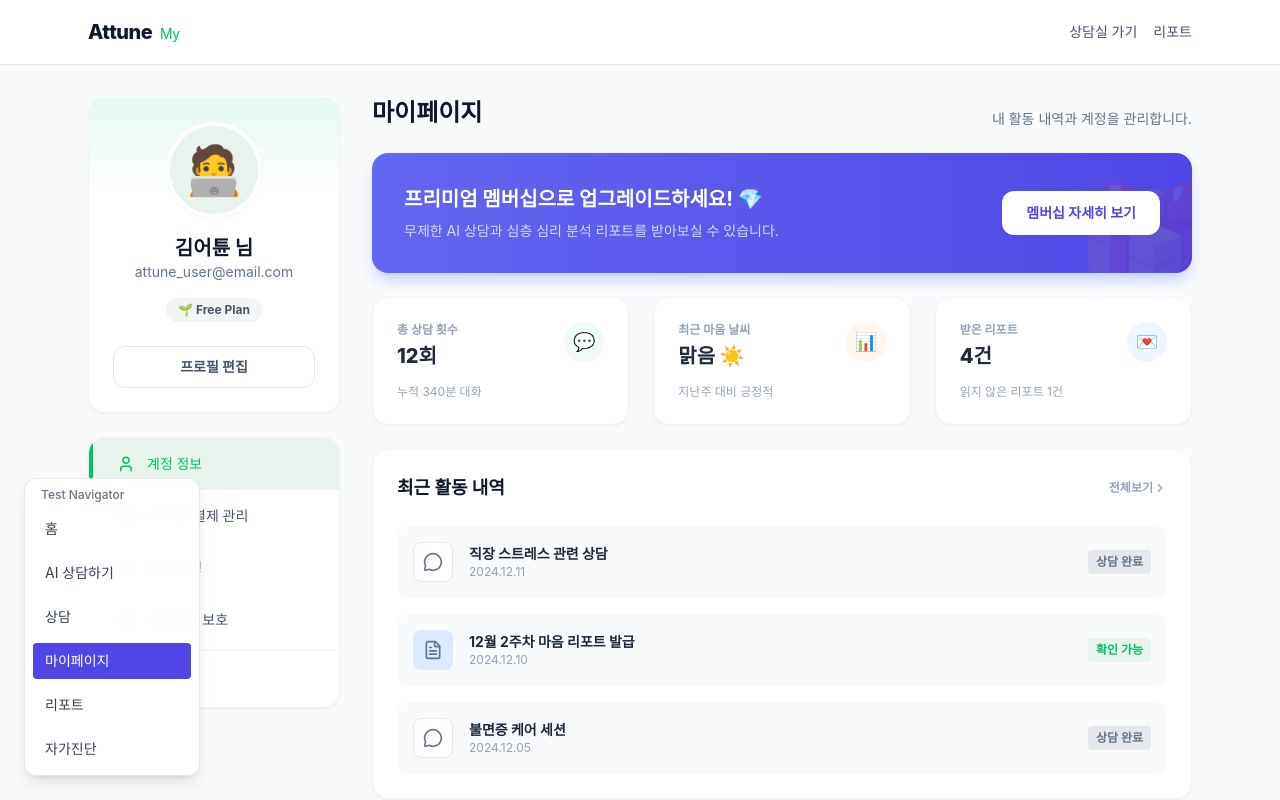
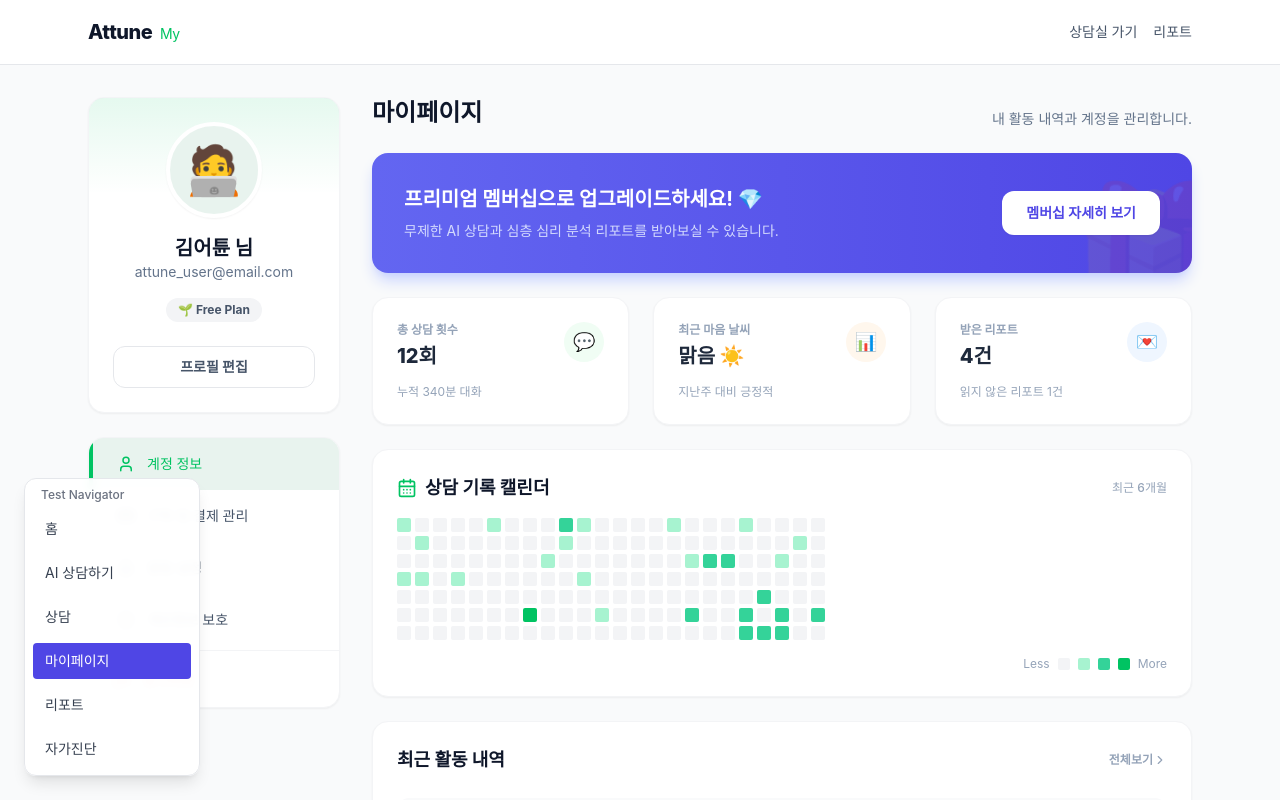
Before and after one commit to SooHwanIT/Attune, a React (Vite) app: page /mypage in a window 1280 px wide. Built offline with nearby package versions, Linux system fonts and the light colour scheme.

Commit message:
add mypage detail

```diff
--- a/src/pages/MyPage.tsx
+++ b/src/pages/MyPage.tsx
@@ -1,5 +1,5 @@
-import React from "react";
-import { Link } from "react-router-dom";
+import { useState } from "react";
+import { Link, useNavigate } from "react-router-dom";
 import {
   User,
   CreditCard,
@@ -8,12 +8,81 @@ import {
   ChevronRight,
   FileText,
   MessageCircle,
-  Shield
+  Shield,
+  CalendarDays,
+  X,            // 닫기 아이콘
+  BarChart2,    // 차트 아이콘
+  ArrowRight,   // 화살표 아이콘
+  Quote         // 인용구 아이콘
 } from "lucide-react";
 
+// --- [Type Definition] 데이터 타입 정의 ---
+interface ActivityData {
+  id: number;
+  type: 'counsel' | 'report';
+  date: string;
+  title: string;
+  status: string;
+  // 모달용 상세 데이터
+  summary?: string;
+  keywords?: string[];
+  score?: number; // 0~100
+  sentiment?: string;
+}
+
+// --- [Mock Data] 활동 내역 데이터 ---
+const mockActivities: ActivityData[] = [
+  {
+    id: 1,
+    type: 'counsel',
+    date: '2024.12.11',
+    title: '직장 스트레스 관련 상담',
+    status: '상담 완료',
+    summary: '최근 프로젝트 마감으로 인한 압박감과 동료와의 소통 부재에 대한 고민을 나누었습니다. 번아웃 초기 증상이 의심되며 휴식이 필요합니다.',
+    keywords: ['#직장', '#압박감', '#번아웃', '#휴식필요'],
+    score: 45,
+    sentiment: '불안/지침'
+  },
+  {
+    id: 2,
+    type: 'report',
+    date: '2024.12.10',
+    title: '12월 2주차 마음 리포트 발급',
+    status: '확인 가능',
+    summary: '지난주 대비 긍정적인 감정 단어 사용이 15% 증가했습니다. 수면 패턴이 규칙적으로 변화하고 있어 심리적 안정감이 높아지고 있습니다.',
+    keywords: ['#회복', '#안정', '#긍정적', '#변화'],
+    score: 78,
+    sentiment: '안정/회복'
+  },
+  {
+    id: 3,
+    type: 'counsel',
+    date: '2024.12.05',
+    title: '불면증 케어 세션',
+    status: '상담 완료',
+    summary: '잠들기 전 스마트폰 사용을 줄이고 명상 가이드를 실천하기로 약속했습니다. 불안감으로 인한 입면 장애가 주된 원인으로 분석됩니다.',
+    keywords: ['#불면증', '#수면위생', '#명상', '#습관'],
+    score: 55,
+    sentiment: '우울/걱정'
+  },
+];
+
 export default function MyPage() {
+  // 모달 상태 관리
+  const [selectedReport, setSelectedReport] = useState<ActivityData | null>(null);
+
+  // 모달 열기
+  const openModal = (activity: ActivityData) => {
+    setSelectedReport(activity);
+  };
+
+  // 모달 닫기
+  const closeModal = () => {
+    setSelectedReport(null);
+  };
+
   return (
-    <div className="min-h-screen bg-gray-50 font-sans text-slate-800 pb-12">
+    <div className="min-h-screen bg-gray-50 font-sans text-slate-800 pb-12 relative">
 
       {/* 1. 헤더 (공통) */}
       <header className="bg-white border-b border-gray-200 sticky top-0 z-30">
@@ -29,33 +98,25 @@ export default function MyPage() {
       </header>
 
       <main className="max-w-6xl mx-auto px-6 py-8">
-
         <div className="grid grid-cols-1 lg:grid-cols-4 gap-8">
 
-          {/* 2. 좌측 사이드바 (프로필 및 메뉴) */}
+          {/* 2. 좌측 사이드바 */}
           <aside className="lg:col-span-1 space-y-6">
-
-            {/* 프로필 카드 */}
             <div className="bg-white rounded-2xl p-6 border border-gray-100 shadow-sm flex flex-col items-center text-center relative overflow-hidden">
                <div className="w-24 h-24 bg-[#E8F3EE] rounded-full flex items-center justify-center text-5xl mb-4 border-4 border-white shadow-sm z-10">
                  🧑‍💻
                </div>
                <h2 className="text-xl font-bold text-slate-900">김어튠 님</h2>
                <p className="text-sm text-slate-500 mb-4">attune_user@email.com</p>
-
                <span className="px-3 py-1 bg-gray-100 text-slate-600 text-xs font-bold rounded-full mb-6">
                  🌱 Free Plan
                </span>
-
                <button className="w-full py-2.5 border border-gray-200 rounded-xl text-sm font-bold text-slate-600 hover:bg-gray-50 transition-colors">
                  프로필 편집
                </button>
-
-               {/* 데코레이션 */}
                <div className="absolute top-0 left-0 w-full h-24 bg-gradient-to-b from-[#00C362]/10 to-transparent"></div>
             </div>
 
-            {/* 네비게이션 메뉴 */}
             <div className="bg-white rounded-2xl border border-gray-100 shadow-sm overflow-hidden">
                <nav className="flex flex-col">
                   <MenuItem icon={<User size={18}/>} label="계정 정보" active />
@@ -71,10 +132,8 @@ export default function MyPage() {
             </div>
           </aside>
 
-
-          {/* 3. 우측 메인 컨텐츠 (대시보드) */}
+          {/* 3. 우측 메인 컨텐츠 */}
           <section className="lg:col-span-3 space-y-6">
-
              {/* 타이틀 */}
              <div className="flex items-end justify-between">
                 <h1 className="text-2xl font-bold text-slate-900">마이페이지</h1>
@@ -92,36 +151,29 @@ export default function MyPage() {
                 <button className="mt-4 md:mt-0 relative z-10 bg-white text-indigo-600 px-6 py-3 rounded-xl font-bold text-sm hover:bg-gray-50 transition-colors shadow-sm whitespace-nowrap">
                    멤버십 자세히 보기
                 </button>
-                {/* 배경 장식 */}
                 <div className="absolute -right-10 -bottom-10 text-9xl opacity-10 group-hover:scale-110 transition-transform">🎁</div>
              </div>
 
              {/* 활동 요약 (Stats Grid) */}
              <div className="grid grid-cols-1 md:grid-cols-3 gap-6">
                 <StatCard
-                  icon="💬"
-                  label="총 상담 횟수"
-                  value="12회"
-                  desc="누적 340분 대화"
+                  icon="💬" label="총 상담 횟수" value="12회" desc="누적 340분 대화"
                   color="bg-green-50 text-green-600"
                 />
                 <StatCard
-                  icon="📊"
-                  label="최근 마음 날씨"
-                  value="맑음 ☀️"
-                  desc="지난주 대비 긍정적"
+                  icon="📊" label="최근 마음 날씨" value="맑음 ☀️" desc="지난주 대비 긍정적"
                   color="bg-orange-50 text-orange-600"
                 />
                 <StatCard
-                  icon="💌"
-                  label="받은 리포트"
-                  value="4건"
-                  desc="읽지 않은 리포트 1건"
+                  icon="💌" label="받은 리포트" value="4건" desc="읽지 않은 리포트 1건"
                   color="bg-blue-50 text-blue-600"
                 />
              </div>
 
-             {/* 최근 활동 내역 */}
+             {/* 상담 기록 캘린더 */}
+             <CounselingCalendar />
+
+             {/* 최근 활동 내역 (클릭 가능하도록 수정) */}
              <div className="bg-white rounded-2xl border border-gray-100 shadow-sm p-6">
                 <div className="flex items-center justify-between mb-6">
                    <h3 className="font-bold text-lg text-slate-900">최근 활동 내역</h3>
@@ -131,37 +183,240 @@ export default function MyPage() {
                 </div>
 
                 <div className="space-y-4">
-                   <ActivityItem
-                     type="counsel"
-                     date="2024.12.11"
-                     title="직장 스트레스 관련 상담"
-                     status="상담 완료"
-                   />
-                   <ActivityItem
-                     type="report"
-                     date="2024.12.10"
-                     title="12월 2주차 마음 리포트 발급"
-                     status="확인 가능"
-                   />
-                   <ActivityItem
-                     type="counsel"
-                     date="2024.12.05"
-                     title="불면증 케어 세션"
-                     status="상담 완료"
-                   />
+                   {mockActivities.map((activity) => (
+                     <ActivityItem
+                        key={activity.id}
+                        data={activity}
+                        onClick={() => openModal(activity)}
+                     />
+                   ))}
                 </div>
              </div>
           </section>
-
         </div>
       </main>
+
+      {/* --- [NEW] 리포트 요약 모달 --- */}
+      {selectedReport && (
+        <ReportSummaryModal
+          data={selectedReport}
+          onClose={closeModal}
+        />
+      )}
+
     </div>
   );
 }
 
 // --- Sub Components ---
 
-// 메뉴 아이템 컴포넌트
+// [NEW] 리포트 요약 모달 컴포넌트
+function ReportSummaryModal({ data, onClose }: { data: ActivityData; onClose: () => void }) {
+  const navigate = useNavigate();
+
+  return (
+    <div className="fixed inset-0 z-50 flex items-center justify-center p-4">
+      {/* Backdrop */}
+      <div className="absolute inset-0 bg-black/40 backdrop-blur-sm transition-opacity" onClick={onClose}></div>
+
+      {/* Modal Content */}
+      <div className="bg-white rounded-3xl shadow-2xl w-full max-w-lg relative z-10 overflow-hidden animate-in fade-in zoom-in-95 duration-200">
+
+        {/* Header */}
+        <div className="px-8 py-6 border-b border-gray-100 flex justify-between items-start bg-gray-50/50">
+          <div>
+            <div className="flex items-center gap-2 mb-2">
+              <span className={`px-2 py-0.5 text-[10px] font-bold rounded border ${
+                data.type === 'counsel'
+                  ? 'bg-blue-50 text-blue-600 border-blue-100'
+                  : 'bg-orange-50 text-orange-600 border-orange-100'
+              }`}>
+                {data.type === 'counsel' ? 'AI 상담 기록' : '정기 리포트'}
+              </span>
+              <span className="text-xs text-slate-400">{data.date}</span>
+            </div>
+            <h2 className="text-xl font-bold text-slate-900 leading-snug">{data.title}</h2>
+          </div>
+          <button onClick={onClose} className="p-2 bg-white hover:bg-gray-100 rounded-full text-slate-400 border border-gray-100 transition-colors">
+            <X size={20} />
+          </button>
+        </div>
+
+        {/* Body */}
+        <div className="p-8 space-y-6">
+
+          {/* Summary */}
+          <div className="relative bg-[#F8FAFC] p-5 rounded-2xl">
+            <Quote size={20} className="text-slate-300 absolute top-4 left-4" />
+            <p className="text-slate-600 text-sm leading-relaxed pl-6 pt-1">
+              {data.summary}
+            </p>
+          </div>
+
+          {/* Stats Grid */}
+          <div className="grid grid-cols-2 gap-4">
+            {/* Sentiment Score */}
+            <div className="border border-gray-100 rounded-xl p-4">
+               <div className="flex items-center gap-2 mb-2 text-slate-500">
+                  <BarChart2 size={16} />
+                  <span className="text-xs font-bold">심리 안정 점수</span>
+               </div>
+               <div className="flex items-end gap-2">
+                  <span className="text-3xl font-extrabold text-slate-800">{data.score}</span>
+                  <span className="text-xs text-slate-400 mb-1.5">/ 100</span>
+               </div>
+               {/* Progress Bar */}
+               <div className="w-full h-1.5 bg-gray-100 rounded-full mt-3 overflow-hidden">
+                  <div
+                    className="h-full bg-[#00C362] rounded-full"
+                    style={{ width: `${data.score}%` }}
+                  ></div>
+               </div>
+            </div>
+
+            {/* Keywords */}
+            <div className="border border-gray-100 rounded-xl p-4">
+               <div className="flex items-center gap-2 mb-3 text-slate-500">
+                  <FileText size={16} />
+                  <span className="text-xs font-bold">주요 키워드</span>
+               </div>
+               <div className="flex flex-wrap gap-1.5">
+                  {data.keywords?.map((k, i) => (
+                    <span key={i} className="px-2 py-1 bg-[#E8F3EE] text-[#00C362] text-[10px] font-bold rounded-md">
+                      {k}
+                    </span>
+                  ))}
+               </div>
+            </div>
+          </div>
+        </div>
+
+        {/* Footer */}
+        <div className="p-6 border-t border-gray-100 bg-gray-50/30 flex justify-end gap-3">
+          <button
+            onClick={onClose}
+            className="px-5 py-3 rounded-xl text-sm font-bold text-slate-500 hover:bg-gray-100 transition-colors"
+          >
+            닫기
+          </button>
+          <button
+            onClick={() => navigate('/report')} // 리포트 상세 페이지로 이동
+            className="px-6 py-3 rounded-xl text-sm font-bold text-white bg-[#00C362] hover:bg-[#00b35a] shadow-lg shadow-green-100 transition-all flex items-center gap-2"
+          >
+            리포트 자세히 보기
+            <ArrowRight size={16} />
+          </button>
+        </div>
+
+      </div>
+    </div>
+  );
+}
+
+// [UPDATED] Activity Item 컴포넌트 (onClick 추가)
+function ActivityItem({ data, onClick }: { data: ActivityData; onClick: () => void }) {
+  const isCounsel = data.type === 'counsel';
+
+  return (
+    <div
+      onClick={onClick}
+      className="flex items-center justify-between p-4 rounded-xl bg-gray-50 hover:bg-gray-100 hover:scale-[1.01] transition-all cursor-pointer group border border-transparent hover:border-gray-200"
+    >
+       <div className="flex items-center gap-4">
+          <div className={`w-10 h-10 rounded-lg flex items-center justify-center text-slate-500 transition-colors ${
+             isCounsel
+              ? 'bg-white border border-gray-200 group-hover:border-[#00C362] group-hover:text-[#00C362]'
+              : 'bg-blue-100 text-blue-600'
+          }`}>
+             {isCounsel ? <MessageCircle size={20}/> : <FileText size={20}/>}
+          </div>
+          <div>
+             <p className="text-sm font-bold text-slate-800 group-hover:text-[#00C362] transition-colors">
+               {data.title}
+             </p>
+             <p className="text-xs text-slate-400">{data.date} · {data.sentiment}</p>
+          </div>
+       </div>
+       <div className="flex items-center gap-3">
+         <span className={`text-xs font-bold px-2 py-1 rounded ${
+           isCounsel ? 'bg-gray-200 text-slate-500' : 'bg-[#E8F3EE] text-[#00C362]'
+         }`}>
+            {data.status}
+         </span>
+         <ChevronRight size={16} className="text-gray-300 group-hover:text-[#00C362]" />
+       </div>
+    </div>
+  );
+}
+
+// --- 기타 서브 컴포넌트 (이전과 동일) ---
+
+function CounselingCalendar() {
+  // ... (이전 코드와 동일, 생략 없이 유지해주세요)
+  const generateGrassData = () => {
+    const weeks = 24;
+    const daysPerWeek = 7;
+    const data = [];
+    for (let w = 0; w < weeks; w++) {
+      const weekData = [];
+      for (let d = 0; d < daysPerWeek; d++) {
+        const rand = Math.random();
+        let level = 0;
+        if (rand > 0.85) level = 1;
+        if (rand > 0.95) level = 2;
+        if (rand > 0.98) level = 3;
+        if (w > 18 && d > 3 && Math.random() > 0.5) level = 2;
+        weekData.push({ level });
+      }
+      data.push(weekData);
+    }
+    return data;
+  };
+  const grassData = generateGrassData();
+  const getBrandColor = (level: number) => {
+    switch(level) {
+        case 1: return "bg-[#A7F3D0]";
+        case 2: return "bg-[#34D399]";
+        case 3: return "bg-[#00C362]";
+        default: return "bg-gray-100";
+    }
+  };
+
+  return (
+    <div className="bg-white rounded-2xl border border-gray-100 shadow-sm p-6">
+      <div className="flex items-center justify-between mb-4">
+         <div className="flex items-center gap-2">
+            <CalendarDays className="text-[#00C362]" size={20} />
+            <h3 className="font-bold text-lg text-slate-900">상담 기록 캘린더</h3>
+         </div>
+         <span className="text-xs text-slate-400 font-medium">최근 6개월</span>
+      </div>
+      <div className="w-full overflow-x-auto scrollbar-hide">
+        <div className="flex gap-1 min-w-max pb-2">
+          {grassData.map((week, wIndex) => (
+            <div key={wIndex} className="flex flex-col gap-1">
+              {week.map((day, dIndex) => (
+                <div
+                  key={`${wIndex}-${dIndex}`}
+                  className={`w-3.5 h-3.5 rounded-sm ${getBrandColor(day.level)} hover:ring-2 hover:ring-offset-1 hover:ring-[#00C362]/50 transition-all cursor-pointer`}
+                ></div>
+              ))}
+            </div>
+          ))}
+        </div>
+      </div>
+      <div className="flex items-center justify-end gap-2 mt-2 text-xs text-slate-400">
+        <span>Less</span>
+        <div className="w-3 h-3 rounded-sm bg-gray-100"></div>
+        <div className="w-3 h-3 rounded-sm bg-[#A7F3D0]"></div>
+        <div className="w-3 h-3 rounded-sm bg-[#34D399]"></div>
+        <div className="w-3 h-3 rounded-sm bg-[#00C362]"></div>
+        <span>More</span>
+      </div>
+    </div>
+  );
+}
+
 function MenuItem({ icon, label, active = false }: { icon: React.ReactNode, label: string, active?: boolean }) {
   return (
     <button className={`flex items-center gap-3 px-6 py-4 text-sm font-medium transition-colors text-left w-full border-l-4 ${
@@ -175,7 +430,6 @@ function MenuItem({ icon, label, active = false }: { icon: React.ReactNode, labe
   );
 }
 
-// 통계 카드 컴포넌트
 function StatCard({ icon, label, value, desc, color }: any) {
   return (
     <div className="bg-white p-6 rounded-2xl border border-gray-100 shadow-sm flex flex-col justify-between h-32 hover:-translate-y-1 transition-transform">
@@ -192,24 +446,3 @@ function StatCard({ icon, label, value, desc, color }: any) {
     </div>
   );
 }
-
-// 활동 내역 아이템 컴포넌트
-function ActivityItem({ type, date, title, status }: any) {
-  const isCounsel = type === 'counsel';
-  return (
-    <div className="flex items-center justify-between p-4 rounded-xl bg-gray-50 hover:bg-gray-100 transition-colors cursor-pointer group">
-       <div className="flex items-center gap-4">
-          <div className={`w-10 h-10 rounded-lg flex items-center justify-center text-slate-500 ${isCounsel ? 'bg-white border border-gray-200' : 'bg-blue-100 text-blue-600'}`}>
-             {isCounsel ? <MessageCircle size={20}/> : <FileText size={20}/>}
-          </div>
-          <div>
-             <p className="text-sm font-bold text-slate-800 group-hover:text-[#00C362] transition-colors">{title}</p>
-             <p className="text-xs text-slate-400">{date}</p>
-          </div>
-       </div>
-       <span className={`text-xs font-bold px-2 py-1 rounded ${isCounsel ? 'bg-gray-200 text-slate-500' : 'bg-[#E8F3EE] text-[#00C362]'}`}>
-          {status}
-       </span>
-    </div>
-  );
-}
```
